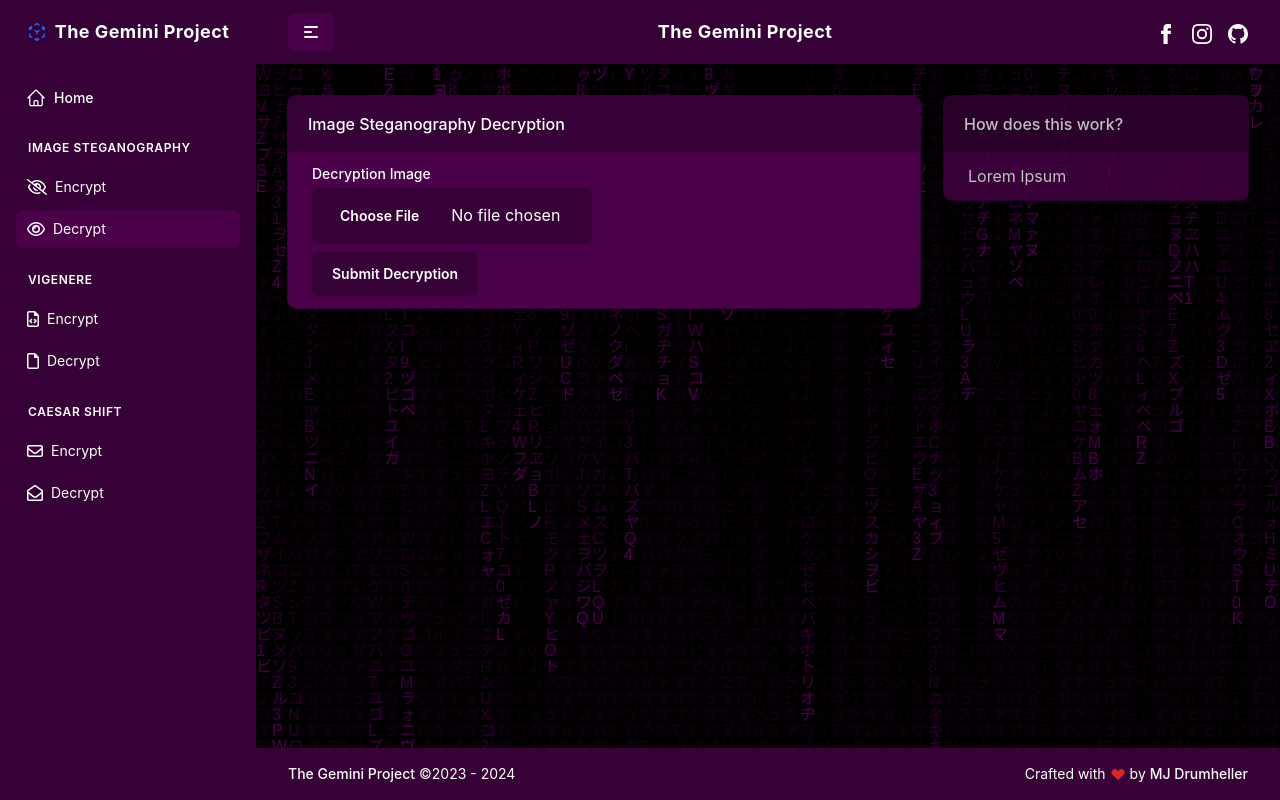
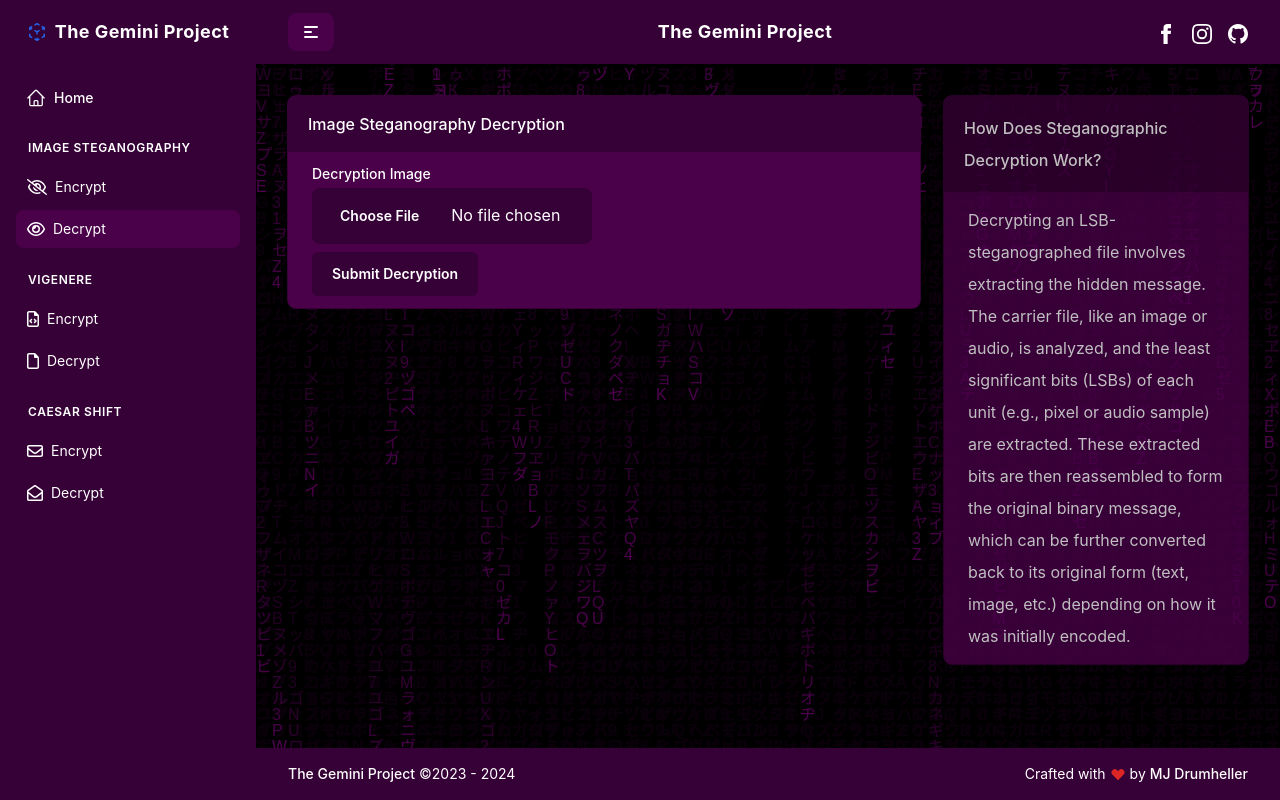
Before and after one commit to mjDruMango/CapstoneMJ, a React (Create React App) app in the folder capfrontend/: page /image-steganography/decrypt in a window 1280 px wide. Built offline with nearby package versions, Linux system fonts and the light colour scheme.

Commit message:
Text input
Descriptions put into each box

```diff
--- a/capfrontend/src/pages/CaesarShift/CaesarShiftDecrypt.js
+++ b/capfrontend/src/pages/CaesarShift/CaesarShiftDecrypt.js
@@ -87,8 +87,8 @@ export default function CaesarShiftDecrypt() {
 
                 <div className='col-span-1 lg:col-span-1'>
                     <Card
-                        header="How does this work?"
-                        className="opacity-75">Lorem Ipsum</Card>
+                        header="How Does Caesar Decryption Work?"
+                        className="opacity-75 leading-8">Decrypting a Caesar cipher involves reversing the encryption process. We utilize the same numerical key value used for encryption, which represents the number of positions to shift. However, instead of shifting forward, each letter in the ciphertext is shifted backward by the key value. This effectively undoes the original shift and reveals the original message. For instance, if the key value is 3, "D" becomes "A," "E" becomes "B," and so on. By performing this backward shift on every letter based on the key, we recover the original message from its seemingly scrambled form.</Card>
                 </div>
             </div>
         </>
--- a/capfrontend/src/pages/CaesarShift/CaesarShiftEncrypt.js
+++ b/capfrontend/src/pages/CaesarShift/CaesarShiftEncrypt.js
@@ -87,8 +87,9 @@ export default function CaesarShiftEncrypt() {
 
                 <div className='col-span-1 lg:col-span-1'>
                     <Card
-                        header="How does this work?"
-                        className="opacity-75">Lorem Ipsum</Card>
+                        header="How Does Caesar Encryption Work?"
+                        className="opacity-75 leading-8">In a Caesar cipher, a single numerical key value, representing the number of positions to shift, is applied to every letter in the message. This key value essentially determines a fixed alphabet shift for the entire message. Each letter is then substituted with its corresponding letter in the shifted alphabet. For example, with a key value of 3, "A" becomes "D," "B" becomes "E," and so on. This process effectively encrypts the message by making it appear scrambled.
+                        </Card>
                 </div>
             </div>
         </>
--- a/capfrontend/src/pages/ImageSteganography/ImageSteganographyDecrypt.js
+++ b/capfrontend/src/pages/ImageSteganography/ImageSteganographyDecrypt.js
@@ -64,8 +64,8 @@ export default function ImageSteganographyDecrypt() {
 
                 <div className='col-span-1 lg:col-span-1'>
                     <Card
-                        header="How does this work?"
-                        className="opacity-75">Lorem Ipsum</Card>
+                        header="How Does Steganographic Decryption Work?"
+                        className="opacity-75 leading-8">Decrypting an LSB-steganographed file involves extracting the hidden message. The carrier file, like an image or audio, is analyzed, and the least significant bits (LSBs) of each unit (e.g., pixel or audio sample) are extracted. These extracted bits are then reassembled to form the original binary message, which can be further converted back to its original form (text, image, etc.) depending on how it was initially encoded.</Card>
                 </div>
             </div>
         </>
--- a/capfrontend/src/pages/ImageSteganography/ImageSteganographyEncrypt.js
+++ b/capfrontend/src/pages/ImageSteganography/ImageSteganographyEncrypt.js
@@ -103,8 +103,8 @@ export default function ImageSteganographyEncrypt() {
                 </div>
                 <div className='col-span-1 lg:col-span-1'>
                     <Card
-                        header="How does this work?"
-                        className="opacity-75">Lorem Ipsum</Card>
+                        header="How Does Steganographic Encryption Work?"
+                        className="opacity-75 leading-8">Unlike encryption, LSB (Least Significant Bit) is a steganography technique that hides data within another file, like an image. It works by converting the secret message into binary and replacing the least impactful bits (LSBs) of the carrier file with those bits. These subtle changes, often in color or sound, are usually undetectable, making the embedded message appear invisible.</Card>
                 </div>
             </div>
         </>
--- a/capfrontend/src/pages/Vigenere/VigenereDecrypt.js
+++ b/capfrontend/src/pages/Vigenere/VigenereDecrypt.js
@@ -86,8 +86,9 @@ export default function VigenereDecrypt() {
                 </div>
                 <div className='col-span-1 lg:col-span-1'>
                     <Card
-                        header="How does this work?"
-                        className="opacity-75">Lorem Ipsum</Card>
+                        header="How Does Vigenere Decryption Work?"
+                        className="opacity-75 leading-8">To decrypt a Vigenère cipher, we follow the same principle used for encryption, but in reverse. The keyword is used again, and each letter in the ciphertext (encrypted message) is shifted back by a varying amount based on the corresponding letter in the keyword. This shifting amount corresponds to the distance between the ciphertext letter and the keyword letter in the alphabet. By reversing the original shifts, we recover the original message.
+                        </Card>
                 </div>
             </div>
         </>
--- a/capfrontend/src/pages/Vigenere/VigenereEncrypt.js
+++ b/capfrontend/src/pages/Vigenere/VigenereEncrypt.js
@@ -95,8 +95,8 @@ export default function VigenereEncrypt() {
                 </div>
                 <div className='col-span-1 lg:col-span-1'>
                     <Card
-                        header="How does this work?"
-                        className="opacity-75">Lorem Ipsum</Card>
+                        header="How Does Vigenere Encryption Work?"
+                        className="opacity-75 leading-8">The Vigenère cipher encrypts messages using a keyword. Each letter in the message is shifted by a varying amount, determined by the corresponding letter in the keyword. This shifting amount is based on the distance between the message letter and the keyword letter in the alphabet.</Card>
                 </div>
             </div>
         </>
```
